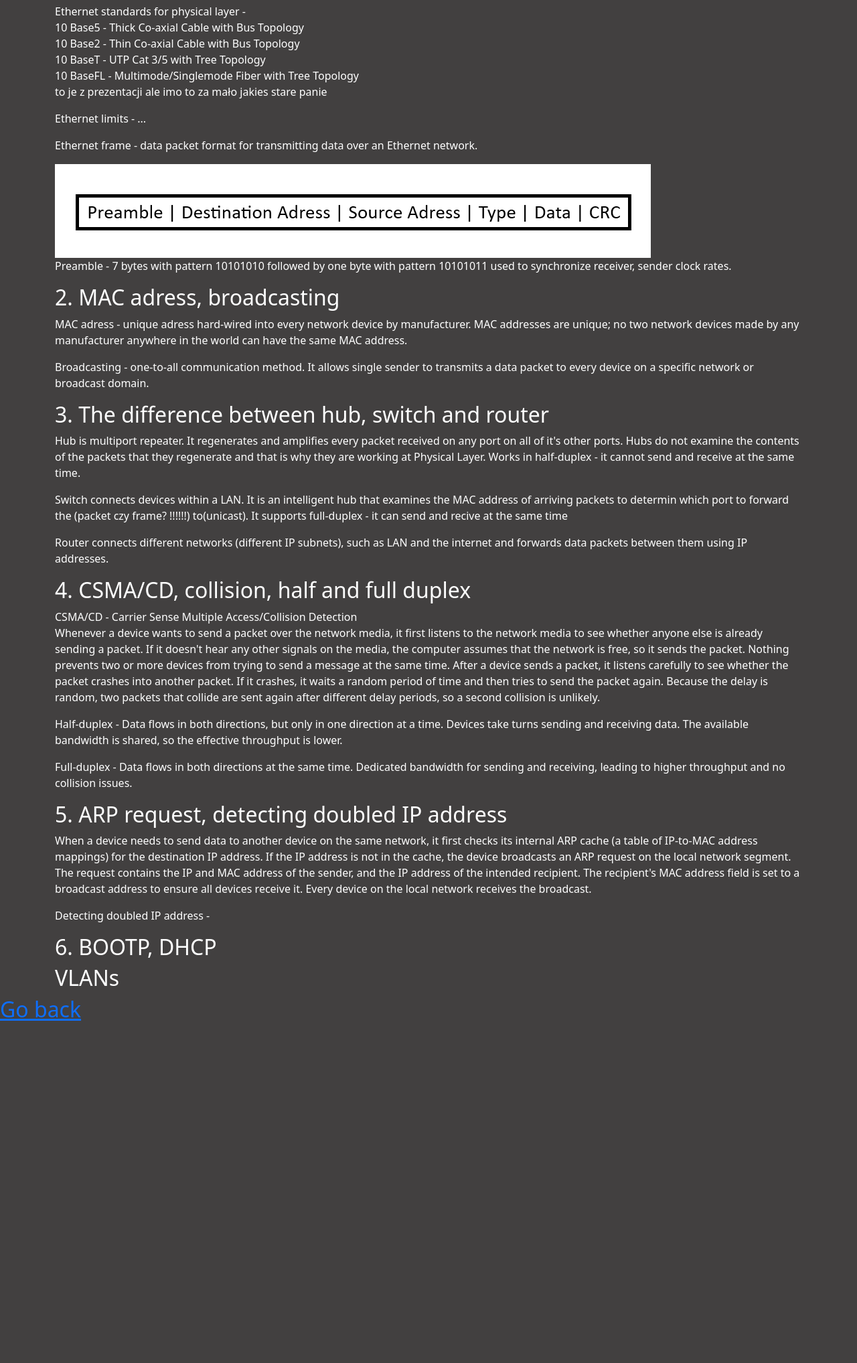
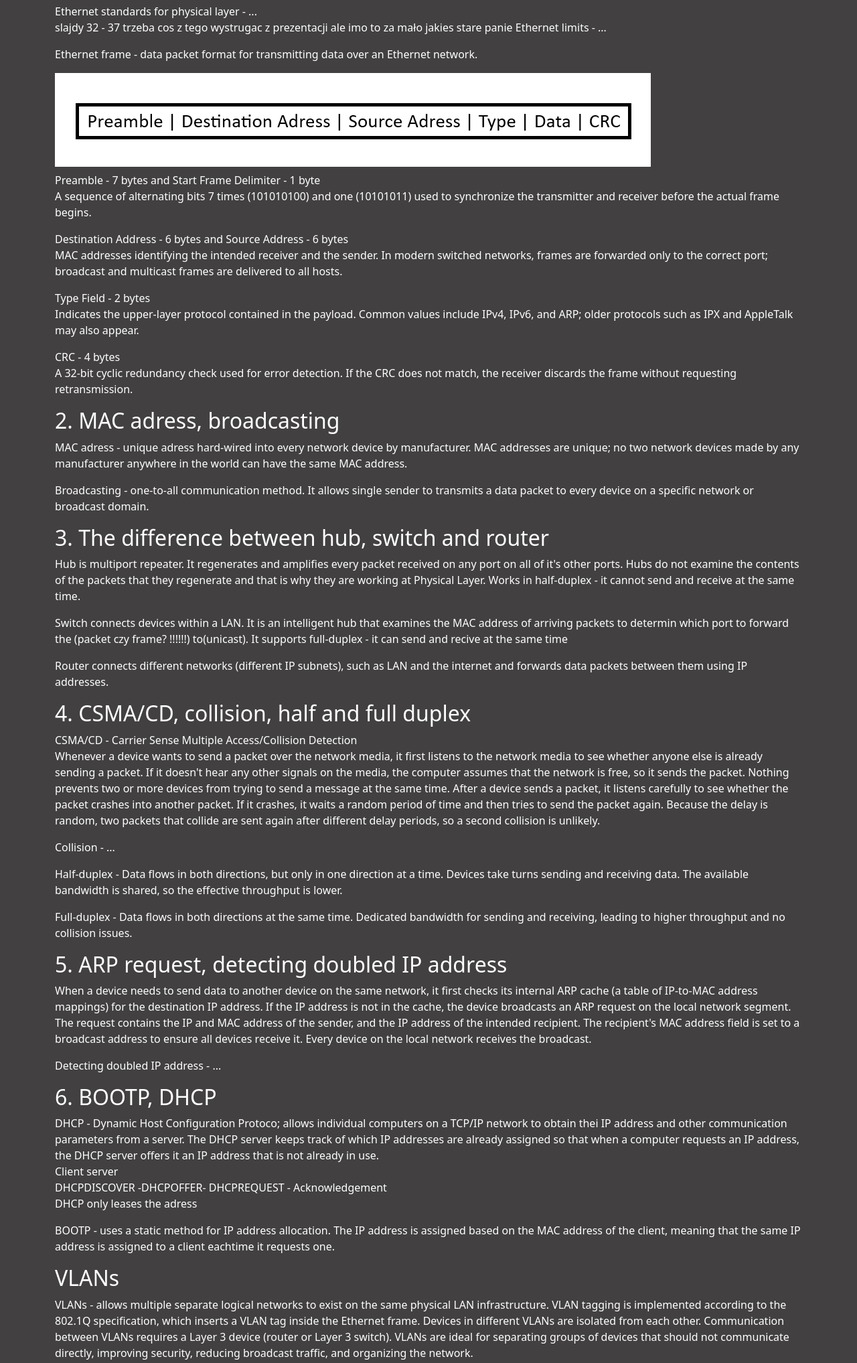
Before and after one commit to szymon733/Data-Link-Layer, a plain HTML site: page theoretical.html in a window 1280 px wide. Shown: the part 97-2132 px from the top of the page at 67% size. Before the commit the page ends 1631 px from the top, so only its background shows below. Drawn offline with nearby package versions, Linux system fonts and the light colour scheme.

Commit message:
w sobote sie bierzemy

```diff
--- a/style.css
+++ b/style.css
@@ -11,3 +11,7 @@ body {
     background-color: inherit;
     color: inherit;
 }
+
+img{
+    margin-bottom: 8px;
+}
--- a/theoretical.html
+++ b/theoretical.html
@@ -12,15 +12,10 @@
         <h1>Theoretical Part</h1>
         <h2>1. Ethernet standards for physical layer, ethernet limits, Ethernet frame </h2>
         <p>
-        Ethernet standards for physical layer - <br>
-        10 Base5    -   Thick Co-axial Cable with Bus Topology<br>
-        10 Base2    -   Thin Co-axial Cable with Bus Topology<br>
-        10 BaseT    -   UTP Cat 3/5 with Tree Topology<br>
-        10 BaseFL   -   Multimode/Singlemode Fiber with Tree Topology<br>
-        to je z prezentacji ale imo to za mało jakies stare panie
+            Ethernet standards for physical layer - ... <br>
 
-        </p>
-        <p>
+        slajdy 32 - 37 trzeba cos z tego wystrugac
+        z prezentacji ale imo to za mało jakies stare panie
             Ethernet limits - ...
         </p>
         <p>
@@ -28,7 +23,20 @@
         </p>
         <img src="img/1.1ethernet_frame.png" alt="">
         <p>
-            Preamble - 7 bytes with pattern 10101010 followed by one byte with pattern 10101011 used to synchronize receiver, sender clock rates. <br>
+            Preamble - 7 bytes and Start Frame Delimiter - 1 byte<br>
+            A sequence of alternating bits 7 times (101010100)  and one (10101011) used to synchronize the transmitter and receiver before the actual frame begins.
+        </p>
+        <p>
+            Destination Address - 6 bytes and Source Address - 6 bytes<br>
+            MAC addresses identifying the intended receiver and the sender. In modern switched networks, frames are forwarded only to the correct port; broadcast and multicast frames are delivered to all hosts.
+        </p>
+        <p>
+            Type Field - 2 bytes<br>
+            Indicates the upper-layer protocol contained in the payload. Common values include IPv4, IPv6, and ARP; older protocols such as IPX and AppleTalk may also appear.
+        </p>
+        <p>
+            CRC - 4 bytes<br>
+            A 32-bit cyclic redundancy check used for error detection. If the CRC does not match, the receiver discards the frame without requesting retransmission.
         </p>
 
         <h2>2. MAC adress, broadcasting</h2>
@@ -48,13 +56,14 @@
         <p>
             Router connects different networks (different IP subnets), such as LAN and the internet and forwards data packets between them using IP addresses.
         </p>
+
         <h2>4. CSMA/CD, collision, half and full duplex</h2>
         <p>
             CSMA/CD - Carrier Sense  Multiple Access/Collision Detection <br>
             Whenever a device wants to send a packet over the network media, it first listens to the network media to see whether anyone else is already sending a packet. If it doesn't hear any other signals on the media, the computer assumes that the network is free, so it sends the packet. Nothing prevents two or more devices from trying to send a message at the same time. After a device sends a packet, it listens carefully to see
             whether the packet crashes into another packet.  If it crashes, it waits a random period of time and then tries to send the packet again. Because the delay is random, two packets that collide are sent again after different delay periods, so a second collision is unlikely.
         </p>
-        <p></p>
+        <p>Collision - ...</p>
         <p>Half-duplex - Data flows in both directions, but only in one direction at a time. Devices take turns sending and receiving data. The available bandwidth is shared, so the effective throughput is lower.</p>
         <p>Full-duplex - Data flows in both directions at the same time. Dedicated bandwidth for sending and receiving, leading to higher throughput and no collision issues. </p>
 
@@ -63,12 +72,25 @@
             When a device needs to send data to another device on the same network, it first checks its internal ARP cache (a table of IP-to-MAC address mappings) for the destination IP address. If the IP address is not in the cache, the device broadcasts an ARP request on the local network segment. The request contains the IP and MAC address of the sender, and the IP address of the intended recipient. The recipient's MAC address field is set to a broadcast address to ensure all devices receive it. Every device on the local network receives the broadcast.
         </p>
         <p>
-            Detecting doubled IP address -
+            Detecting doubled IP address - ...
         </p>
+
         <h2>6. BOOTP, DHCP</h2>
+        <p>
+            DHCP - Dynamic Host Configuration Protoco; allows individual computers on a TCP/IP network to obtain thei IP address and other communication parameters from a server.
+            The  DHCP server keeps track of which IP addresses are already assigned so that when a computer requests an IP address, the DHCP server offers it an IP address that is not already in use. <br>
+            Client              server <br>
+            DHCPDISCOVER -DHCPOFFER- DHCPREQUEST - Acknowledgement <br>
+            DHCP only leases the adress
+        </p>
+        <p>
+            BOOTP - uses a static method for IP address allocation. The IP address is assigned based on the MAC address of the client, meaning that the same IP address is assigned to a client eachtime it requests one.
+        </p>
 
         <h2>VLANs</h2>
-
+        <p>
+            VLANs - allows multiple separate logical networks to exist on the same physical LAN infrastructure. VLAN tagging is implemented according to the 802.1Q specification, which inserts a VLAN tag inside the Ethernet frame. Devices in different VLANs are isolated from each other. Communication between VLANs requires a Layer 3 device (router or Layer 3 switch). VLANs are ideal for separating groups of devices that should not communicate directly, improving security, reducing broadcast traffic, and organizing the network.
+        </p>
     </div>
 
     <h2><a href="index.html">Go back</a></h2>
```
Also changed, not shown: practical.html (+6 -2 lines).
